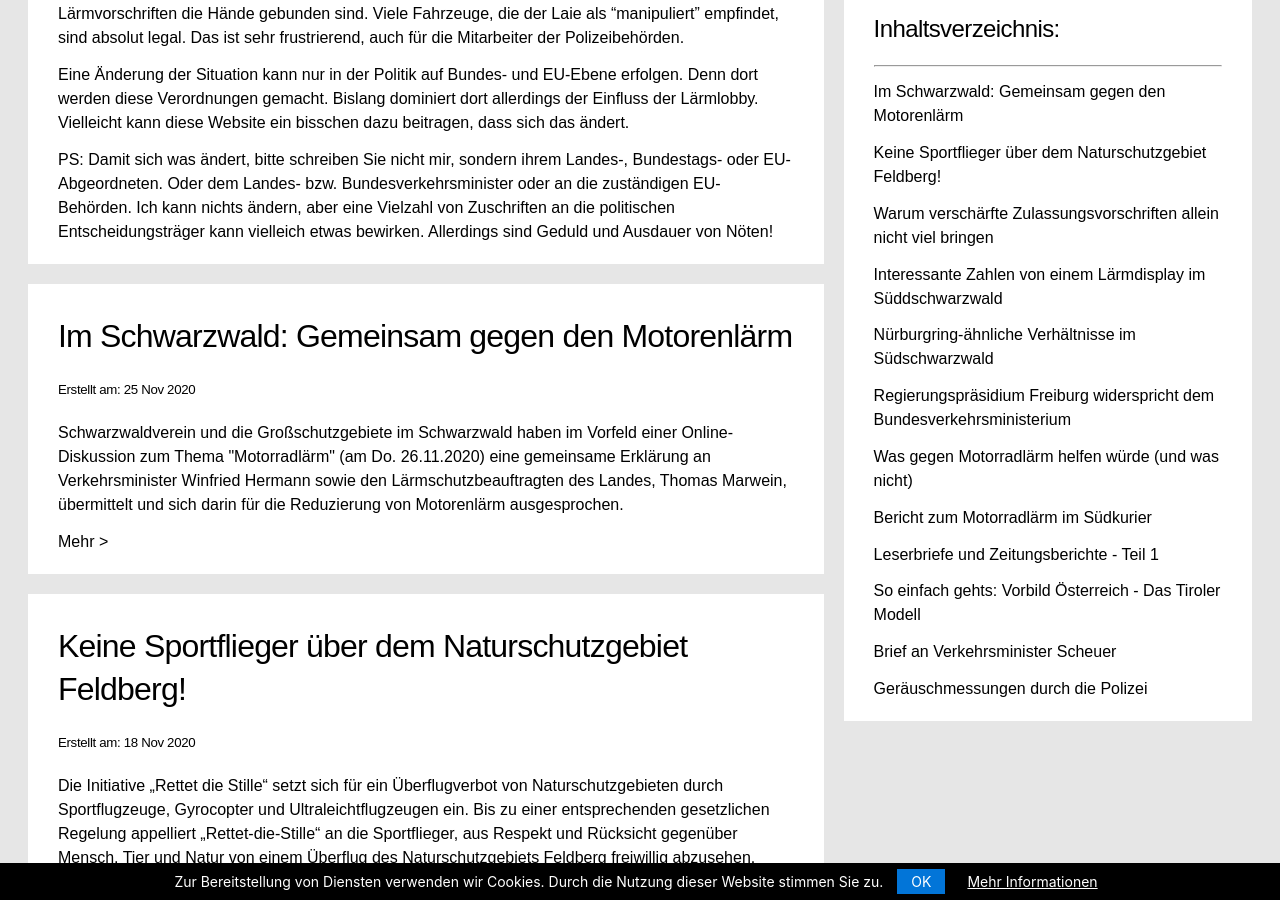
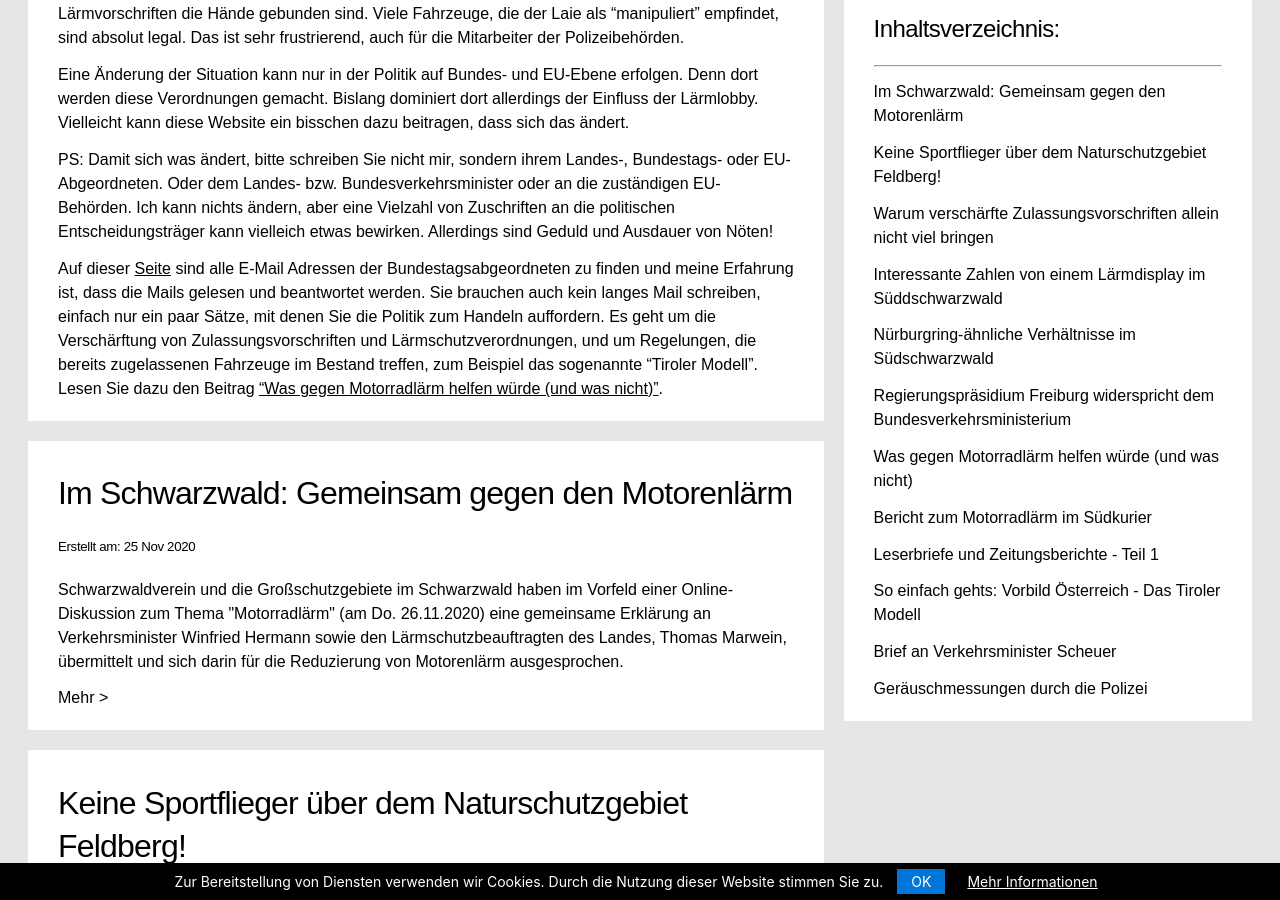
Before and after one commit to rettet-die-stille/rettet-die-stille.github.io, a Jekyll site: the page built from index2.md, in a window 1280 px wide and 900 px high, scrolled down 1826 px. Built offline with Jekyll 4.4.1, drawn with Linux system fonts in a browser that asks for light colours; our own code applies the rules of GitHub Pages for plain Markdown files.

Commit message:
Update index2.md

```diff
--- a/index2.md
+++ b/index2.md
@@ -25,3 +25,5 @@ Was übrigens - anders als viele denken - keine Lösung ist, ist der Ruf nach me
 Eine Änderung der Situation kann nur in der Politik auf Bundes- und EU-Ebene erfolgen. Denn dort werden diese Verordnungen gemacht. Bislang dominiert dort allerdings der Einfluss der Lärmlobby. Vielleicht kann diese Website ein bisschen dazu beitragen, dass sich das ändert.
 
 PS: Damit sich was ändert, bitte schreiben Sie nicht mir, sondern ihrem Landes-, Bundestags- oder EU-Abgeordneten. Oder dem Landes- bzw. Bundesverkehrsminister oder an die zuständigen EU-Behörden. Ich kann nichts ändern, aber eine Vielzahl von Zuschriften an die politischen Entscheidungsträger kann vielleich etwas bewirken. Allerdings sind Geduld und Ausdauer von Nöten!
+
+Auf dieser <span style="text-decoration: underline;">[Seite](https://www.bundestag.de/abgeordnete){:target="_blank"}</span> sind alle E-Mail Adressen der Bundestagsabgeordneten zu finden und meine Erfahrung ist, dass die Mails gelesen und beantwortet werden. Sie brauchen auch kein langes Mail schreiben, einfach nur ein paar Sätze, mit denen Sie die Politik zum Handeln auffordern. Es geht um die Verschärftung von Zulassungsvorschriften und Lärmschutzverordnungen, und um Regelungen, die bereits zugelassenen Fahrzeuge im Bestand treffen, zum Beispiel das sogenannte "Tiroler Modell". Lesen Sie dazu den Beitrag <span style='text-decoration: underline;'><a href='/2020-08-03-was-gegen-motorradlaerm-helfen-wuerde-und-was-nicht.html'>"Was gegen Motorradlärm helfen würde (und was nicht)"</a></span>.
```
